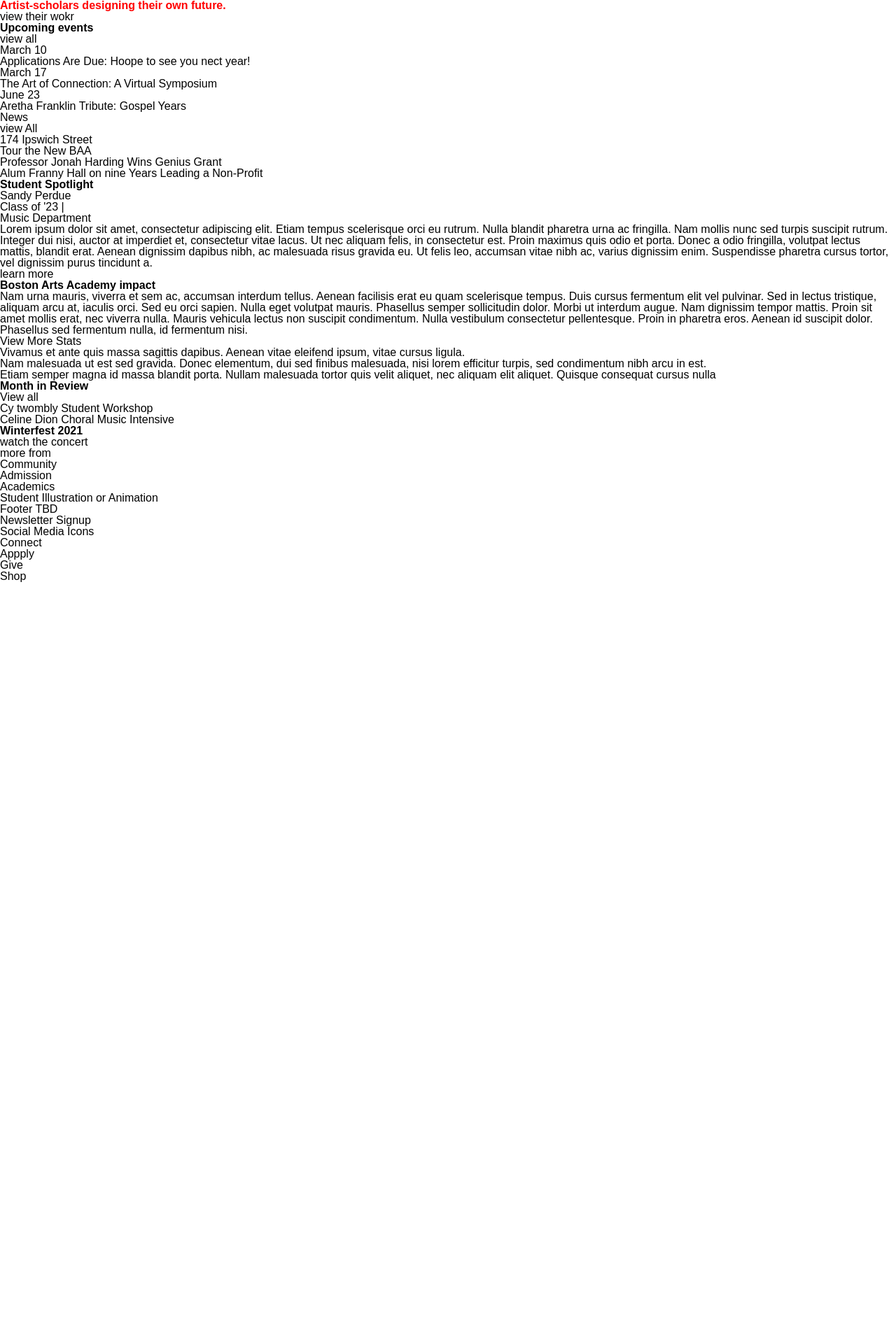
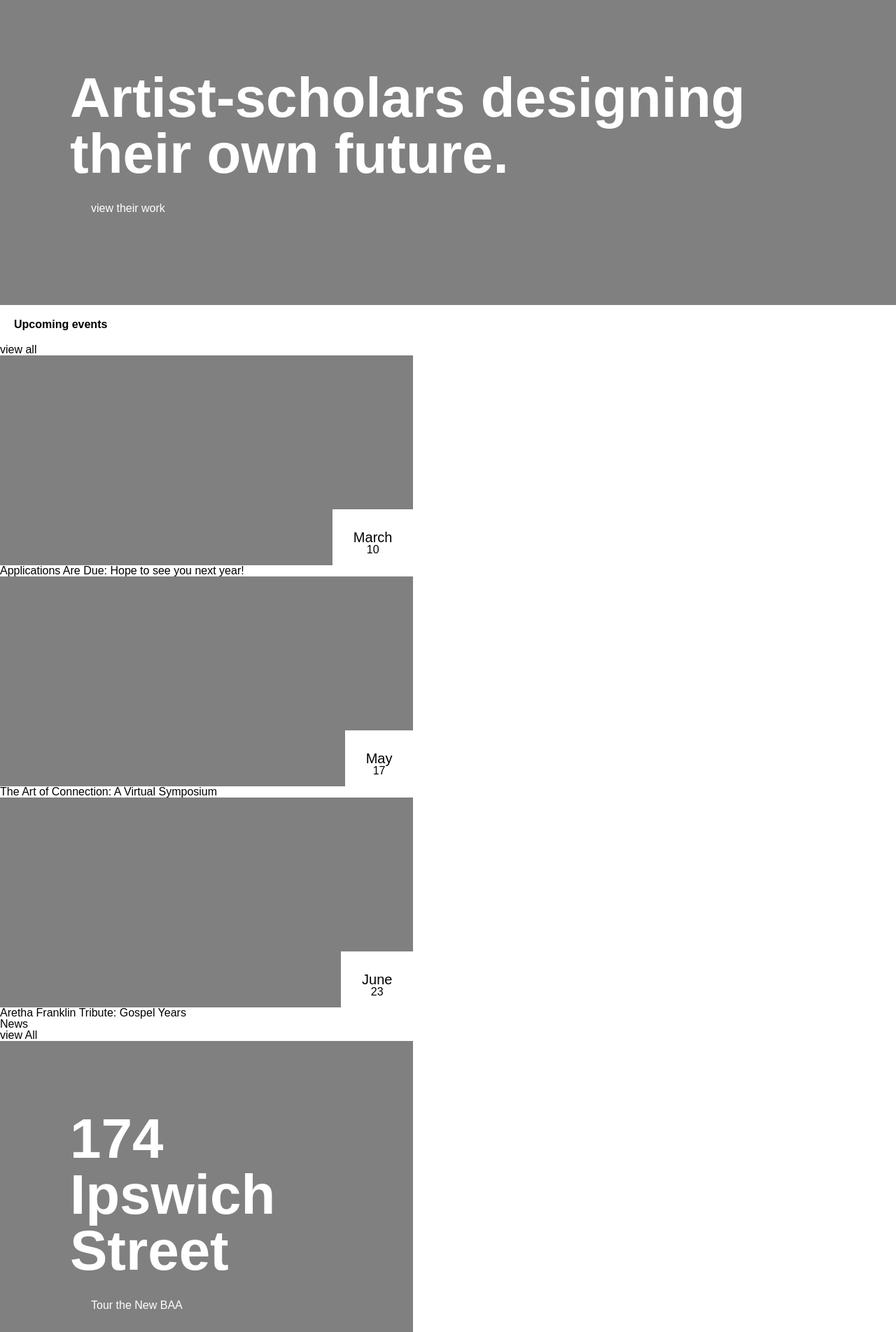
Before and after one commit to Artists-for-Humanity/BAA-prototype, a PHP site: page / in a window 1280 px wide. Shown: the part 16-1920 px from the top of the page at 70% size. Before the commit the page ends 848 px from the top, so only its background shows below. Run offline with PHP 8.4, Linux system fonts and the light colour scheme.

Commit message:
date boxes

```diff
--- a/site/index.html
+++ b/site/index.html
@@ -13,81 +13,116 @@
   <nav><a href="/">Home</a><a href="/about">About</a></nav>
   <div class="header-box">
     <h1>Artist-scholars designing their own future.</h1>
-    <div>view their wokr</div>
+    <div class="button">view their work</div>
   </div>
-  <div class="upcoming events">
+  <div>
     <h2>Upcoming events</h2>
     <div>view all</div>
-    <div>
-      <div>
-        <div>March 10</div>
-        <div>Applications Are Due: Hoope to see you nect year!</div>
+    <div class="upcoming-events">
+      <div class="upcoming-event">
+        <div class="upcoming-event-image-wrapper">
+          <div class="upcoming-event-image"></div>
+          <div class="upcoming-event-date">
+            <div class="month">March</div>
+            <div class="date">10</div>
           </div>
-      <div>
-        <div>March 17</div>
+          <div>Applications Are Due: Hope to see you next year!</div>
+        </div>
+        <div class="upcoming-event">
+          <div class="upcoming-event-image-wrapper">
+            <div class="upcoming-event-image"></div>
+            <div class="upcoming-event-date">
+              <div class="month">May</div>
+              <div class="date">17</div>
+            </div>
             <div>The Art of Connection: A Virtual Symposium</div>
           </div>
-      <div>
-        <div>June 23</div>
+          <div class="upcoming-event">
+            <div class="upcoming-event-image-wrapper">
+              <div class="upcoming-event-image"></div>
+              <div class="upcoming-event-date">
+                <div class="month">June</div>
+                <div class="date">23</div>
+              </div>
               <div>Aretha Franklin Tribute: Gospel Years</div>
+            </div>
           </div>
           <div class="news">
             <div>News</div>
             <div>view All</div>
           </div>
-      <div class="box 2" <h3>174 Ipswich Street</h3>
-        <div>Tour the New BAA</div>
+          <div class="tour-baa">
+            <div class="header-box">
+              <h1>174 Ipswich Street</h1>
+              <div class="button">Tour the New BAA</div>
+            </div>
             <div> Professor Jonah Harding Wins Genius Grant</div>
             <div>Alum Franny Hall on nine Years Leading a Non-Profit</div>
-        <h4>Student Spotlight</h4>
+            <h2>Student Spotlight</h2>
             <div>Sandy Perdue</div>
             <div>Class of '23 |</div>
             <div>Music Department</div>
-        <div>Lorem ipsum dolor sit amet, consectetur adipiscing elit. Etiam tempus scelerisque orci eu rutrum. Nulla
+            <div>Lorem ipsum dolor sit amet, consectetur adipiscing elit. Etiam tempus scelerisque orci eu rutrum.
+              Nulla
               blandit
-          pharetra urna ac fringilla. Nam mollis nunc sed turpis suscipit rutrum. Integer dui nisi, auctor at imperdiet
+              pharetra urna ac fringilla. Nam mollis nunc sed turpis suscipit rutrum. Integer dui nisi, auctor at
+              imperdiet
               et,
-          consectetur vitae lacus. Ut nec aliquam felis, in consectetur est. Proin maximus quis odio et porta. Donec a
+              consectetur vitae lacus. Ut nec aliquam felis, in consectetur est. Proin maximus quis odio et porta.
+              Donec a
               odio
-          fringilla, volutpat lectus mattis, blandit erat. Aenean dignissim dapibus nibh, ac malesuada risus gravida eu.
+              fringilla, volutpat lectus mattis, blandit erat. Aenean dignissim dapibus nibh, ac malesuada risus
+              gravida
+              eu.
               Ut
-          felis leo, accumsan vitae nibh ac, varius dignissim enim. Suspendisse pharetra cursus tortor, vel dignissim
+              felis leo, accumsan vitae nibh ac, varius dignissim enim. Suspendisse pharetra cursus tortor, vel
+              dignissim
               purus
               tincidunt a.</div>
             <div>learn more</div>
-        <h5>Boston Arts Academy impact</h5>
-        <div>Nam urna mauris, viverra et sem ac, accumsan interdum tellus. Aenean facilisis erat eu quam scelerisque
+            <h2>Boston Arts Academy Impact</h2>
+            <div>Nam urna mauris, viverra et sem ac, accumsan interdum tellus. Aenean facilisis erat eu quam
+              scelerisque
               tempus.
-          Duis cursus fermentum elit vel pulvinar. Sed in lectus tristique, aliquam arcu at, iaculis orci. Sed eu orci
+              Duis cursus fermentum elit vel pulvinar. Sed in lectus tristique, aliquam arcu at, iaculis orci. Sed eu
+              orci
               sapien.
-          Nulla eget volutpat mauris. Phasellus semper sollicitudin dolor. Morbi ut interdum augue. Nam dignissim tempor
-          mattis. Proin sit amet mollis erat, nec viverra nulla. Mauris vehicula lectus non suscipit condimentum. Nulla
-          vestibulum consectetur pellentesque. Proin in pharetra eros. Aenean id suscipit dolor. Phasellus sed fermentum
+              Nulla eget volutpat mauris. Phasellus semper sollicitudin dolor. Morbi ut interdum augue. Nam dignissim
+              tempor
+              mattis. Proin sit amet mollis erat, nec viverra nulla. Mauris vehicula lectus non suscipit condimentum.
+              Nulla
+              vestibulum consectetur pellentesque. Proin in pharetra eros. Aenean id suscipit dolor. Phasellus sed
+              fermentum
               nulla, id fermentum nisi.</div>
             <div>View More Stats</div>
-        <circle 1></circle>
-        <div>Vivamus et ante quis massa sagittis dapibus. Aenean vitae eleifend ipsum, vitae cursus ligula. </div>
-        <circle 2></circle>
-        <div>Nam malesuada ut est sed gravida. Donec elementum, dui sed finibus malesuada, nisi lorem efficitur turpis,
+            <div class="impact-circle">
+              <div>Vivamus et ante quis massa sagittis dapibus. Aenean vitae eleifend ipsum, vitae cursus ligula.
+              </div>
+              <div class="impact-circle">
+                <div>Nam malesuada ut est sed gravida. Donec elementum, dui sed finibus malesuada, nisi lorem
+                  efficitur
+                  turpis,
                   sed
                   condimentum nibh arcu in est.</div>
-        <circle 3>
-          </cicle>
-          <div>Etiam semper magna id massa blandit porta. Nullam malesuada tortor quis velit aliquet, nec aliquam elit
+                <div class="impact-circle">
+                  <div>Etiam semper magna id massa blandit porta. Nullam malesuada tortor quis velit aliquet, nec
+                    aliquam
+                    elit
                     aliquet. Quisque consequat cursus nulla</div>
-          <circle 4></circle>
-          <h5>Month in Review</h5>
+                  <div class="impact-circle">
+                    <h2>Month in Review</h2>
                     <div>View all</div>
                     <div>Cy twombly Student Workshop</div>
                     <div>Celine Dion Choral Music Intensive</div>
+                    <div class="header-box">
+                      <h1>Winterfest 2021</h1>
+                      <div class="button">watch the concert</div>
                     </div>
-      <h6>Winterfest 2021</h6>
-      <div>watch the concert</div>
                     <div>more from</div>
                     <div>Community</div>
                     <div>Admission</div>
                     <div>Academics</div>
-      <divv>Student Illustration or Animation</divv>
+                    <div>Student Illustration or Animation</divv>
                       <footer>
                         <div>Footer TBD</div>
                         <div>Newsletter Signup</div>
--- a/site/styles.css
+++ b/site/styles.css
@@ -1,3 +1,68 @@
 h1 {
-    color: red;
+    font-size: 80px;
+    color: white;
 }
+
+h2 {
+    padding: 20px;
+    border-color: black;
+    border-width: 10px;
+}
+
+.header-box {
+    display: grid;
+    color: lightgray;
+    padding: 100px;
+    background-color: gray;
+}
+
+.upcoming-events {
+    display: grid;
+    grid-template-columns: repeat(3, 1fr);
+    flex-direction: row;
+}
+
+.upcoming-event-image-wrapper {
+    position: relative;
+
+}
+
+.upcoming-event-image {
+    background-color: gray;
+    height: 300px;
+}
+
+.upcoming-event-date {
+    position: absolute;
+    right: 0;
+    bottom: 0;
+    padding: 30px;
+    background-color: white;
+    flex-direction: column;
+    text-align: center;
+
+}
+
+.button {
+    color: white;
+    padding: 30px;
+    background-color: gray;
+    border-color: black;
+    border-width: 20px;
+
+
+}
+
+.month {
+    font-size: 20px;
+}
+
+.day {
+    font-size: 25px
+}
+
+.news {}
+
+.tour-baa {}
+
+.impact-circle {}
```
Lines whose indentation alone changed are shown as unchanged.
